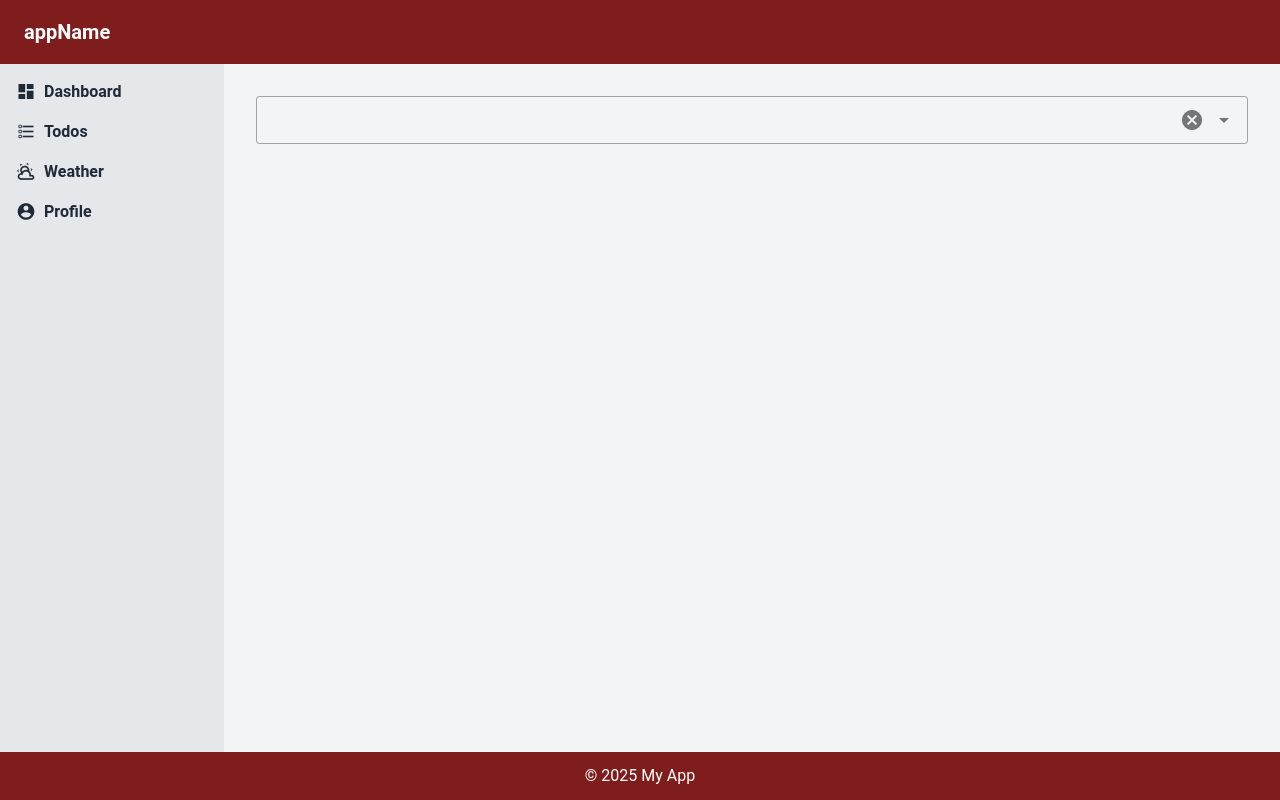
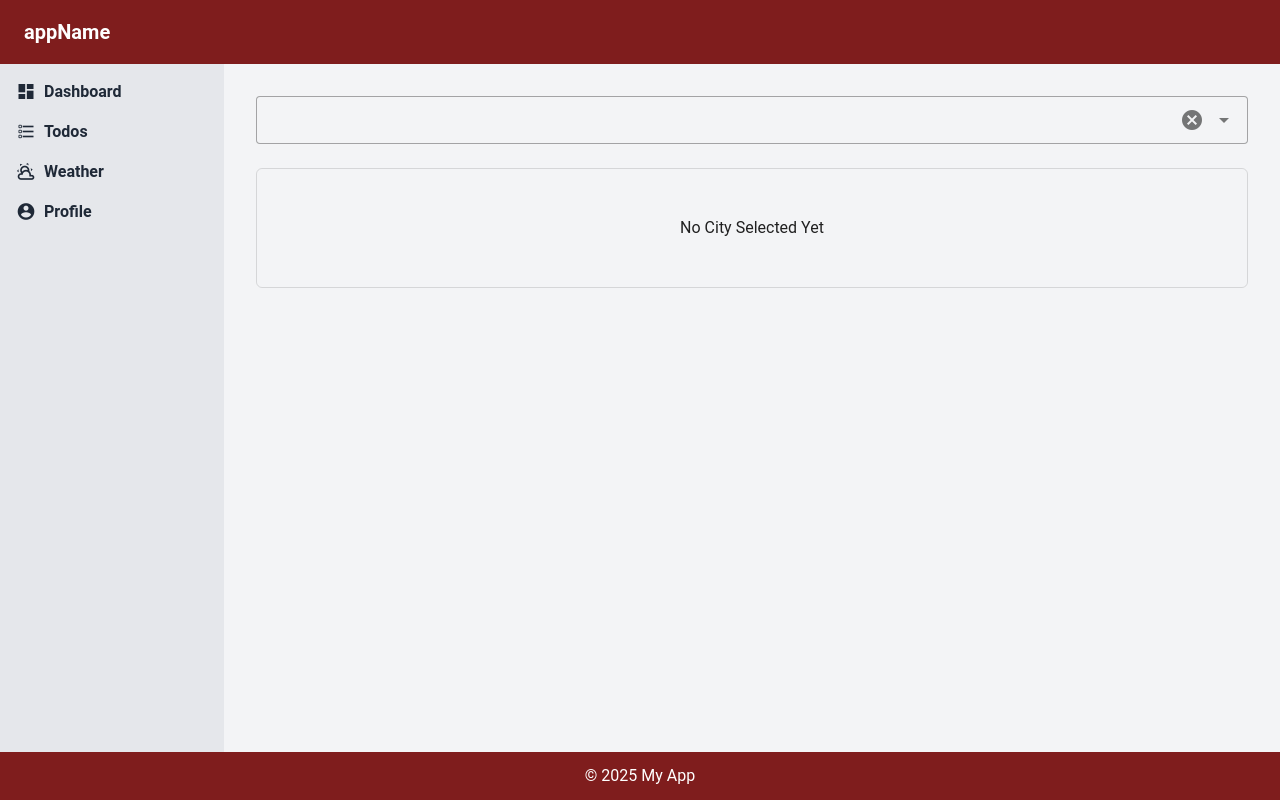
Before and after one commit to motahhareh-nekoozad/weather-task-app, a Vue app: page /weather in a window 1280 px wide. Built offline with nearby package versions, Linux system fonts and the light colour scheme.

Commit message:
add store for getting weather data , add loading for selecting city proccess , add no select for empty state of city

```diff
--- a/package.json
+++ b/package.json
@@ -12,6 +12,7 @@
     "@formkit/auto-animate": "^0.9.0",
     "@mdi/font": "^7.4.47",
     "material-design-icons-iconfont": "^6.7.0",
+    "pinia": "^3.0.3",
     "vue": "^3.5.21",
     "vue-i18n": "9",
     "vue-router": "^4.5.1",
--- a/src/components/WeatherAutocomplete.vue
+++ b/src/components/WeatherAutocomplete.vue
@@ -1,45 +1,65 @@
 <template>
   <!-- City Selector -->
-  <v-autocomplete v-model="city" :items="cities.map(c => c.city)" :placeholder="t('selectCity')" variant="outlined"
-    hide-details density="comfortable" clearable />
+  <v-autocomplete
+    v-model="city"
+    :items="cities.map(c => c.city)"
+    :placeholder="t('selectCity')"
+    variant="outlined"
+    hide-details
+    density="comfortable"
+    clearable
+  />
 
   <!-- Weather Info -->
-  <div class="flex flex-col text-center border rounded-md mt-6 p-6" v-if="weather && selectedCity">
-    <h2 class="text-lg font-bold mb-2">{{ selectedCity.city }}</h2>
-    <p> {{ weather.temperature }}°C</p>
-    <p> {{ weather.windspeed }} km/h</p>
+  <div class="flex flex-col items-center justify-center text-center border rounded-md mt-6 p-6 min-h-[120px]">
+    <!-- Loading Spinner -->
+    <div v-if="weatherStore.loading" class="flex justify-center items-center h-full">
+      <v-progress-circular indeterminate color="primary" size="48" />
+    </div>
+
+    <!-- No City Selected -->
+    <div v-else-if="!weatherStore.selectedCity">
+      {{ t('noCitySelected') }}
+    </div>
+
+    <!-- Weather Data -->
+    <div v-else>
+      <h2 class="text-lg font-bold mb-2">{{ weatherStore.selectedCity.city }}</h2>
+      <p>{{ weatherStore.currentWeather?.temperature }}°C</p>
+      <p>{{ weatherStore.currentWeather?.windspeed }} km/h</p>
+    </div>
   </div>
 </template>
+
+
 
 <script lang="ts" setup>
 import { ref, onMounted, watch } from 'vue'
 import { useI18n } from 'vue-i18n'
 import citiesData from '../cities.json'
+import { useWeatherStore } from '../store/weather'
 
 const { t } = useI18n()
+const weatherStore = useWeatherStore()
 
-const cities = ref<any[]>([])
 const city = ref('')
-const weather = ref<any>(null)
-const selectedCity = ref<any>(null)
 
+// Load cities on mount
 onMounted(() => {
-  cities.value = citiesData
+  weatherStore.setCities(citiesData)
 })
 
-watch(city, async (newCity) => {
-  if (!newCity) return
+// Watch for city selection and update store
+watch(city, (newCity) => {
+  if (newCity) {
+    weatherStore.selectCity(newCity)
+  } else {
+    // Clear selected city and weather when input is cleared
+    weatherStore.selectedCity = null
+    weatherStore.currentWeather = null
+  }
+})
 
-  selectedCity.value = cities.value.find(c => c.city === newCity)
-  if (!selectedCity.value) return
-
-  const lat = parseFloat(selectedCity.value.lat)
-  const lon = parseFloat(selectedCity.value.lng)
-
-  const res = await fetch(
-    `https://api.open-meteo.com/v1/forecast?latitude=${lat}&longitude=${lon}&current_weather=true`
-  )
-  const data = await res.json()
-  weather.value = data.current_weather
-})
+// For autocomplete items
+const cities = ref(citiesData)
 </script>
--- a/src/i18n/en.json
+++ b/src/i18n/en.json
@@ -18,5 +18,6 @@
   "selectCity": "Select a city",
   "temperature": "Temperature",
   "windSpeed": "Wind Speed",
-  "windDirection": "Wind Direction"
+  "windDirection": "Wind Direction",
+  "noCitySelected":"No City Selected Yet"
 }
--- a/src/i18n/fa.json
+++ b/src/i18n/fa.json
@@ -18,5 +18,6 @@
     "selectCity": "یک شهر انتخاب کنید",
   "temperature": "دمای هوا",
   "windSpeed": "سرعت باد",
-  "windDirection": "جهت باد"
+  "windDirection": "جهت باد",
+  "noCitySelected":"هنوز هیچ شهری انتخاب نشده است"
 }
--- a/src/main.ts
+++ b/src/main.ts
@@ -1,9 +1,9 @@
 // src/main.ts
 import { createApp } from 'vue'
+import { createPinia } from 'pinia'
 import App from './App.vue'
 import router from './router'
 import './main.css'
-
 // Vuetify
 import 'vuetify/styles'
 import { createVuetify } from 'vuetify'
@@ -48,6 +48,7 @@ const vuetify = createVuetify({
 // Create Vue app
 // --------------------
 const app = createApp(App)
+const pinia = createPinia()
 
 // --------------------
 // Global directive
@@ -62,6 +63,7 @@ app.directive('auto-animate', {
 // Register plugins
 // --------------------
 app.use(vuetify)   // Vuetify must be used before router/i18n
+app.use(pinia)
 app.use(router)
 app.use(i18n)
 
--- /dev/null
+++ b/src/store/weather.ts
@@ -0,0 +1,49 @@
+// store/weather.ts
+import { defineStore } from 'pinia'
+
+interface City {
+  city: string
+  lat: string
+  lng: string
+}
+
+interface Weather {
+  temperature: number
+  windspeed: number
+  [key: string]: any
+}
+
+export const useWeatherStore = defineStore('weather', {
+  state: () => ({
+    cities: [] as City[],
+    selectedCity: null as City | null,
+    currentWeather: null as Weather | null,
+    loading: false
+  }),
+  actions: {
+    setCities(cities: City[]) {
+      this.cities = cities
+    },
+    selectCity(cityName: string) {
+      const city = this.cities.find(c => c.city === cityName)
+      if (!city) return
+
+      this.selectedCity = city
+      this.fetchWeather(parseFloat(city.lat), parseFloat(city.lng))
+    },
+    async fetchWeather(lat: number, lon: number) {
+      this.loading = true
+      try {
+        const res = await fetch(
+          `https://api.open-meteo.com/v1/forecast?latitude=${lat}&longitude=${lon}&current_weather=true`
+        )
+        const data = await res.json()
+        this.currentWeather = data.current_weather
+      } catch (e) {
+        console.error('Error fetching weather:', e)
+      } finally {
+        this.loading = false
+      }
+    },
+  },
+})
```
Also changed, not shown: src/store/index.ts (deleted), 1 other file (tests, documents, lock files or other folders).
